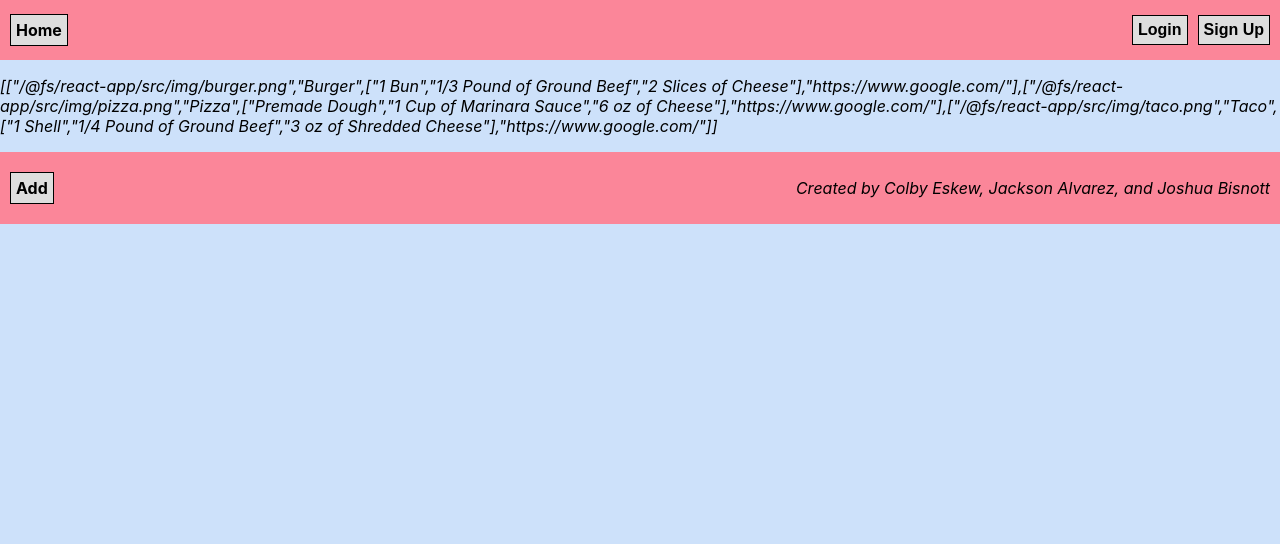
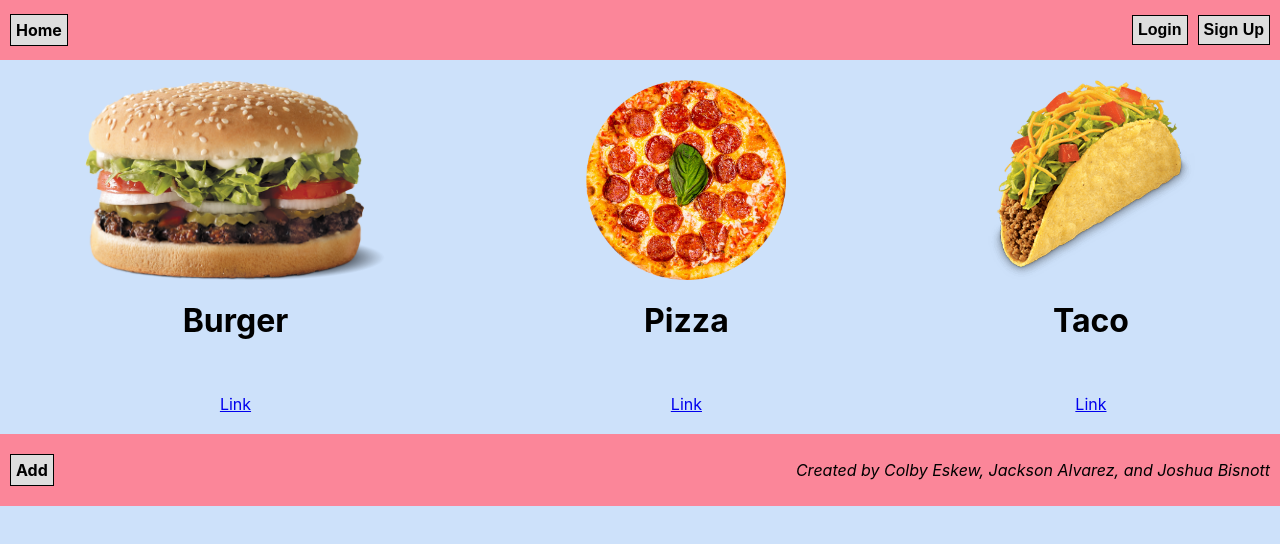
Before and after one commit to jacksonalvarez12/CSCI4300-TermProject, a React (Create React App) app in the folder react-app/: page / in a window 1280 px wide. Shown: the top 544 px of the page. Built offline with nearby package versions, Linux system fonts and the light colour scheme.

Commit message:
Added basic card layout

```diff
--- a/react-app/src/BodyComponent/Body.css
+++ b/react-app/src/BodyComponent/Body.css
@@ -1,3 +1,8 @@
 .body {
     background-color: rgb(205, 225, 250);
+    display: flex;
+    flex-flow: row wrap;
+    justify-content: space-around;
+    align-items: center;
+    gap: 30px;
 }
--- a/react-app/src/BodyComponent/Body.js
+++ b/react-app/src/BodyComponent/Body.js
@@ -1,6 +1,7 @@
 import './Body.css';
 import React from 'react';
 import Database from './FakeDatabase';
+import Card from '../CardComponent/Card';
 
 class Body extends React.Component {
   constructor(props) {
@@ -15,8 +16,12 @@ class Body extends React.Component {
     this.fakeFoodInfo = new Database();
     this.cards = this.fakeFoodInfo.getCards();
 
-    return ( <div className="body">
-        <p>{JSON.stringify(this.cards)}</p>
+    let cardsHTML = this.cards.map((card) =>
+      <Card auth={this.state.auth} src={card[0]} title={card[1]} ingredients={card[2]} link={card[3]}/>
+    );
+
+    return (<div className="body">
+        {cardsHTML}
       </div>
     );
   }
--- /dev/null
+++ b/react-app/src/CardComponent/Card.css
@@ -0,0 +1,12 @@
+.card {
+    display: flex;
+    flex-direction: column;
+    align-items: center;
+    padding: 20px;
+}
+
+.card img {
+    max-width: 300px;
+    min-width: 100px;
+    height: 200px;
+}
--- /dev/null
+++ b/react-app/src/CardComponent/Card.js
@@ -0,0 +1,33 @@
+import './Card.css';
+import React from 'react';
+
+
+class Card extends React.Component {
+  constructor(props) {
+    super(props);
+    this.state = {
+      auth: this.props.auth,
+      src: this.props.src,
+      title: this.props.title,
+      ingredients: this.props.ingredients,
+      link: this.props.link
+    }
+    // auth not working yet
+  }
+
+  render() {
+    let ingsHTML = this.state.ingredients.map((ing) => {
+        <li>{ing}</li>
+    });
+    return (
+        <div className='card'>
+        <img src={this.state.src} alt={this.state.title}/>
+        <h1>{this.state.title}</h1>
+        <ul>{ingsHTML}</ul>
+        <a href={this.state.link}>Link</a>
+        </div>
+    );
+  }
+}
+
+export default Card;
```
